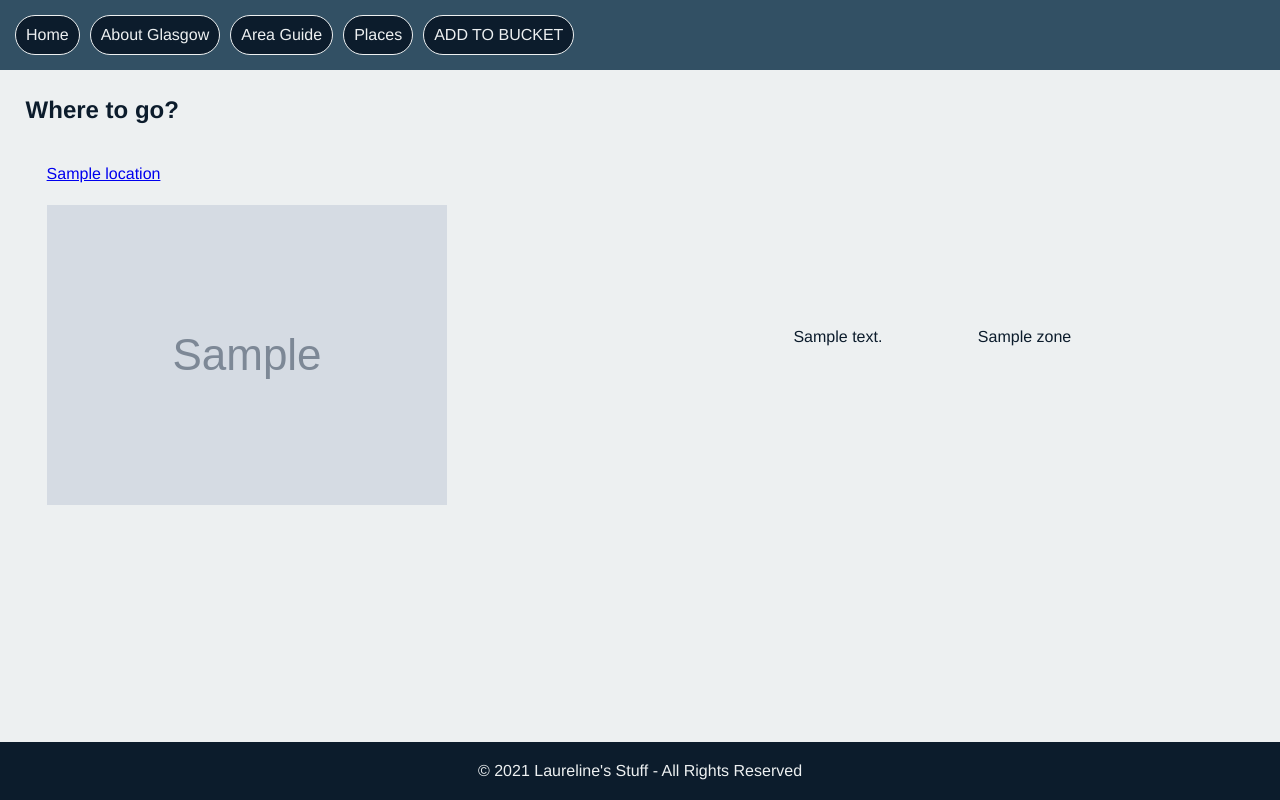
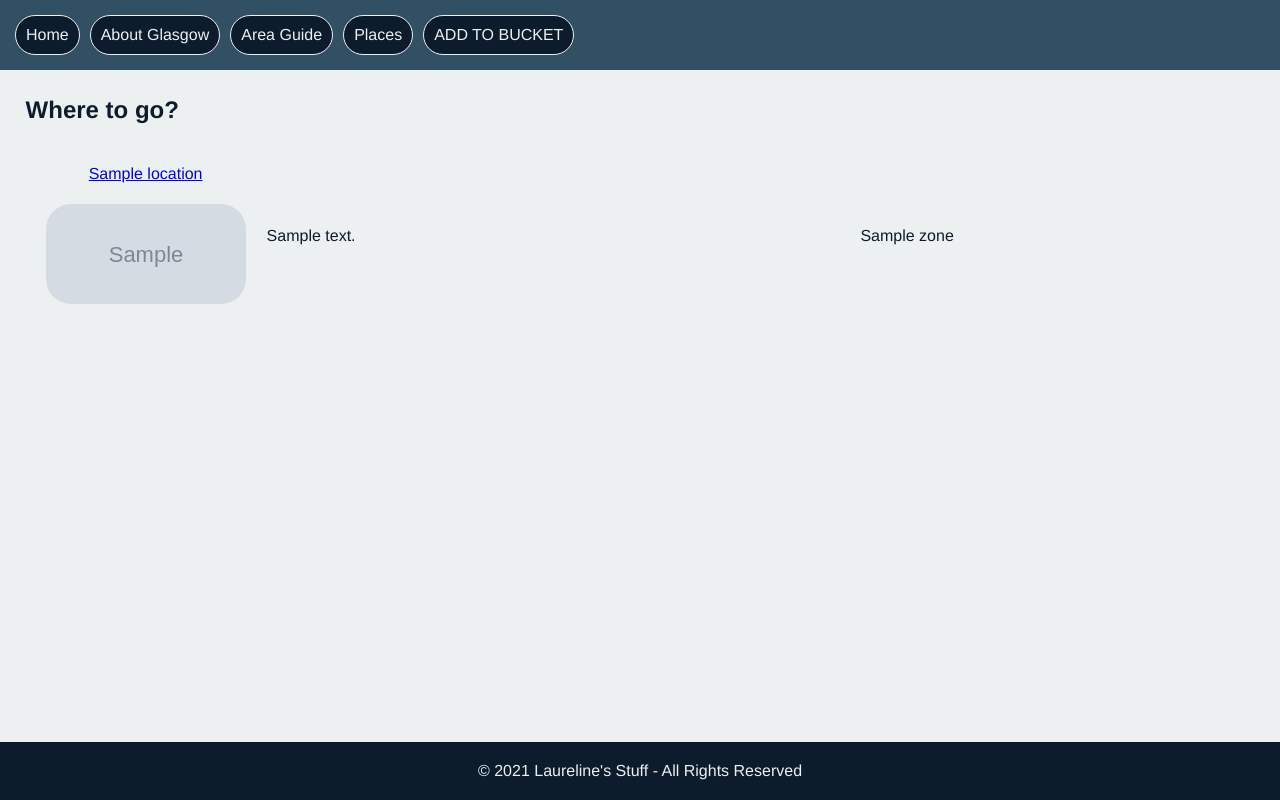
Before and after one commit to Laurelinex/GlasgowBucket, a Flask app: page /places in a window 1280 px wide. Run offline with Flask 2, Linux system fonts and the light colour scheme; grey boxes marked "Sample" are stand-in pictures; a database or web service that is not in the repository returns one stand-in record (values such as "Sample title"); some libraries are stand-ins or nearby versions.

Commit message:
Image styling added original + thumbnails

```diff
--- a/static/css/locations.css
+++ b/static/css/locations.css
@@ -2,3 +2,32 @@ table {
     border-spacing: 20px;
     width: 95%;
 }
+
+#name-cell, #zone-cell {
+    text-align: center;
+}
+
+#tick-cell {
+    text-align: center;
+    width: 3%;
+}
+
+#image-cell {
+    width: 200px;
+    height:100px;
+    /* border:solid; */
+    padding: 0;
+}
+
+table img {
+    width: 100%;
+    height: 100%;
+    object-fit: fill;
+    border-radius: 25px;
+}
+
+#show-image img {
+    border-radius: 50px;
+    border: solid;
+    border-color: #0C1C2C;
+}
--- a/static/css/main.css
+++ b/static/css/main.css
@@ -3,7 +3,12 @@ html {
 }
 
 body {
-    font-family: "Helvetica Neue";
+    /* font-family: "Rubik", "Helvetica Neue", "sans-serif"; */
+    /* issues with loading - to ask */
+    font-family: "Helvetica Neue", "sans-serif";
+    font-weight: normal;
+    font-style: normal;
+    font-display: swap;
     background-color: #EDF0F1;
     color: #0C1C2C;
     min-height: 100%;
--- a/templates/base.html
+++ b/templates/base.html
@@ -4,6 +4,9 @@
     <meta charset="UTF-8">
     <meta name="viewport" content="width=device-width, initial-scale=1.0">
     <title>Glasgow Bucket List</title>
+
+    <link rel="preconnect" href="https://fonts.gstatic.com">
+    <link href="https://fonts.googleapis.com/css2?family=Rubik&display=swap" rel="stylesheet">
 
     <link rel="stylesheet" href="{{ url_for('static', filename='css/main.css') }}">
     <link rel="stylesheet" href="{{ url_for('static', filename='css/header.css') }}">
--- a/templates/locations/index.html
+++ b/templates/locations/index.html
@@ -6,19 +6,23 @@
 <table>
   {% for location in all_locations %}
   <tr>
-    <td><a href="/places/{{location.id}}"> {{location.name}} </a></td>
+    <td id="name-cell"><a href="/places/{{location.id}}"> {{location.name}} </a></td>
     <td rowspan="2">{{location.description}}</td>
-    <td rowspan="2">{{location.zone.name}}</td>
-    <td rowspan="2">
+    <td rowspan="2" id="zone-cell">{{location.zone.name}}</td>
+    <td rowspan="2" id="tick-cell">
       {% if location.visited == True %}
-        <p style="color: green">√</p>
+        <p style="color: green">  √  </p>
       {% else %}
         <p></p>
       {% endif %}
     </td>
   </tr>
   <tr>
-    <td><img src="{{location.picture}}" alt=""></td>
+    <td id="image-cell">
+      {% if location.picture | length != 0 %}
+      <img src="{{location.picture}}" alt="picture of {{location.name}}">
+      {% endif %}
+    </td>
   </tr>
   {% endfor %}
 </table>
--- a/templates/locations/show.html
+++ b/templates/locations/show.html
@@ -1,7 +1,7 @@
 {% extends "base.html" %}
 {% block content %}
 
-  <div>
+  <div id="show-image">
     <p>{{location.name}}</p>
     <hr>
     <p>{{location.description}}</p>
```
